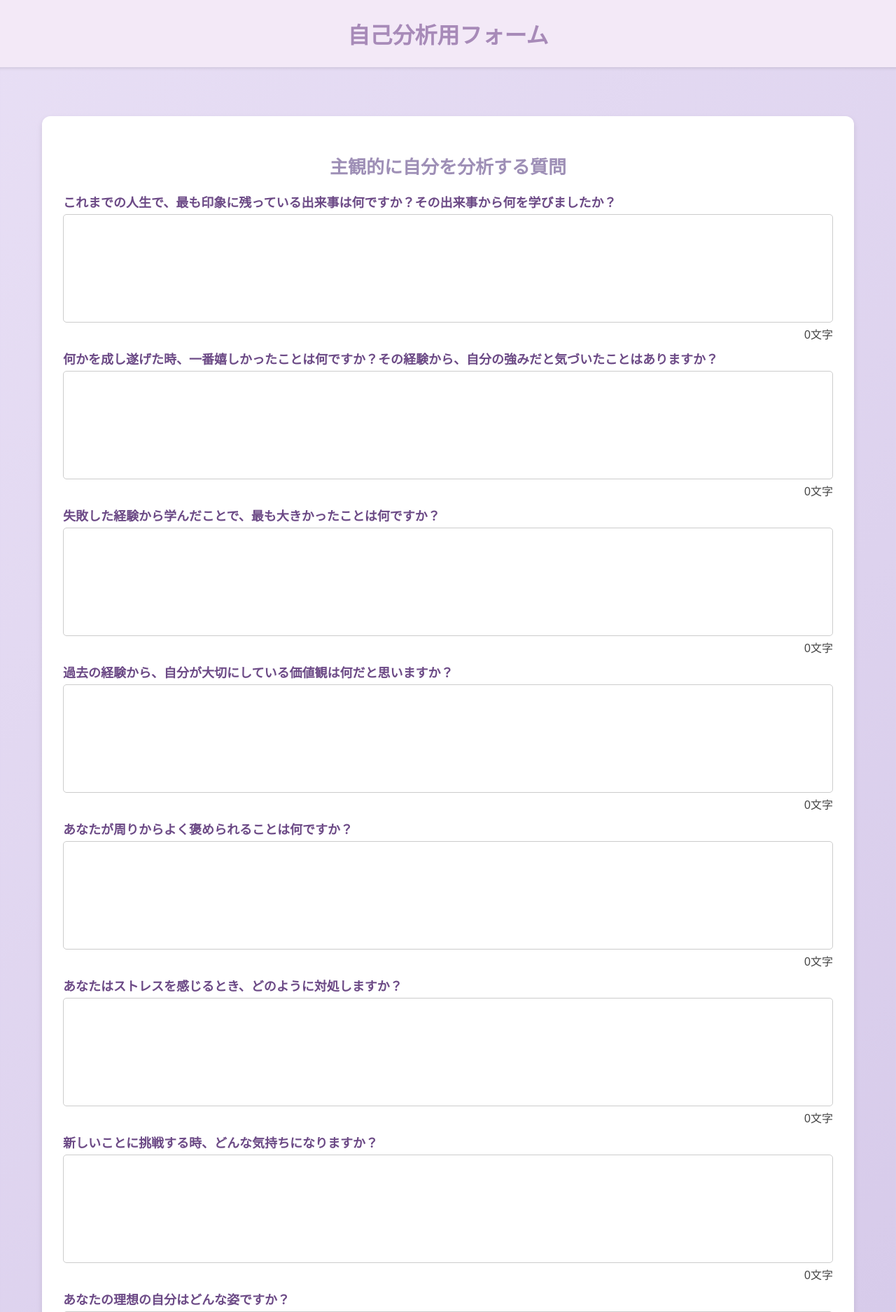
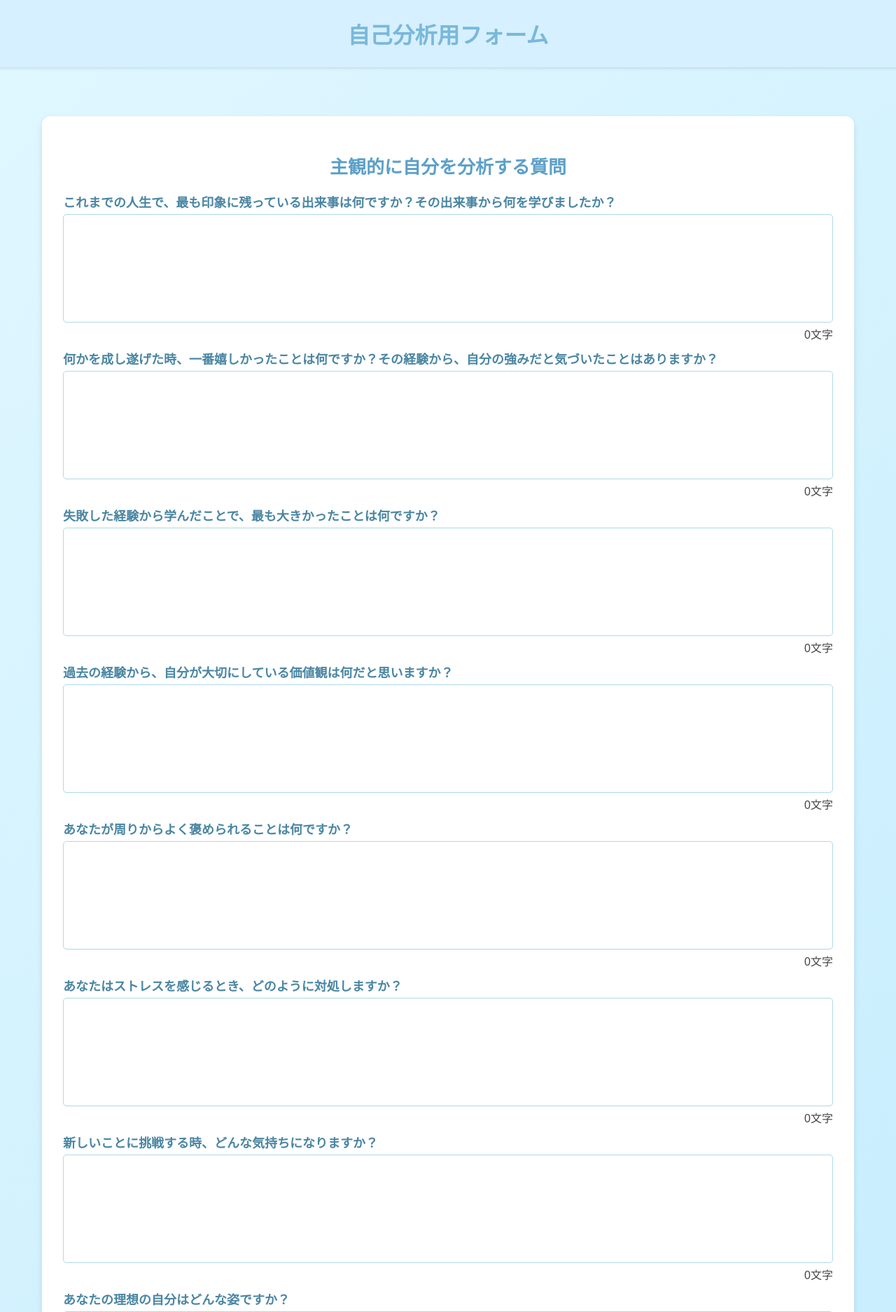
Before and after one commit to mepomaru/TH, a PHP site: page /trueHue/home/php/analyzeForm.php in a window 1280 px wide. Shown: the top 1875 px of the page at 70% size. Run offline with PHP 8.4, Linux system fonts and the light colour scheme.

Commit message:
change color blue

```diff
--- a/public_html/home/css/analyzeForm.css
+++ b/public_html/home/css/analyzeForm.css
@@ -7,20 +7,8 @@ body {
     flex-direction: column;
     align-items: center;
     min-height: 100vh;
-    background: linear-gradient(135deg, #e8dff5, #c7b8e0);
-    color: #444;
-}
-
-/* ベースのスタイル */
-body {
-    font-family: 'Arial', sans-serif;
-    margin: 0;
-    padding: 0;
-    display: flex;
-    flex-direction: column;
-    align-items: center;
-    min-height: 100vh;
-    background: linear-gradient(135deg, #e8dff5, #c7b8e0);
+    background: linear-gradient(135deg, #e0f7ff, #b3e5fc);
+    /* 青系のグラデーション */
     color: #444;
 }
 
@@ -28,14 +16,16 @@ body {
 header {
     width: 100%;
     padding: 25px 20px;
-    background-color: #f3e9f7;
+    background-color: #d6f0ff;
+    /* 淡い青 */
     box-shadow: 0 2px 4px rgba(0, 0, 0, 0.1);
     text-align: center;
 }
 
 header h1 {
     margin: 0;
-    color: #a78ab8;
+    color: #7ab8d9;
+    /* 青がかった色 */
     font-size: 32px;
 }
 
@@ -64,7 +54,8 @@ main {
 
 .card h2 {
     font-size: 26px;
-    color: #9e8fb6;
+    color: #5ca0c9;
+    /* 青系のタイトル色 */
     margin-bottom: 20px;
     text-align: center;
 }
@@ -72,7 +63,8 @@ main {
 /* 見出しスタイル */
 .card h3 {
     font-size: 18px;
-    color: #6c4a86;
+    color: #4a86a3;
+    /* 青系の見出し色 */
     text-align: left;
     margin: 10px 0 5px;
 }
@@ -82,7 +74,8 @@ textarea {
     padding: 10px;
     font-size: 16px;
     font-weight: bold;
-    border: 1px solid #ccc;
+    border: 1px solid #aed8e9;
+    /* 青系の境界線色 */
     border-radius: 5px;
     resize: none;
     box-sizing: border-box;
@@ -98,7 +91,8 @@ textarea {
     width: 100%;
     padding: 12px;
     color: #fff;
-    background-color: #a78ab8;
+    background-color: #7ab8d9;
+    /* ボタンの青系背景色 */
     border-radius: 8px;
     text-align: center;
     font-weight: bold;
@@ -108,5 +102,6 @@ textarea {
 }
 
 .button:hover {
-    background-color: #8f73a8;
+    background-color: #5ca0c9;
+    /* ホバー時の濃い青 */
 }
```
